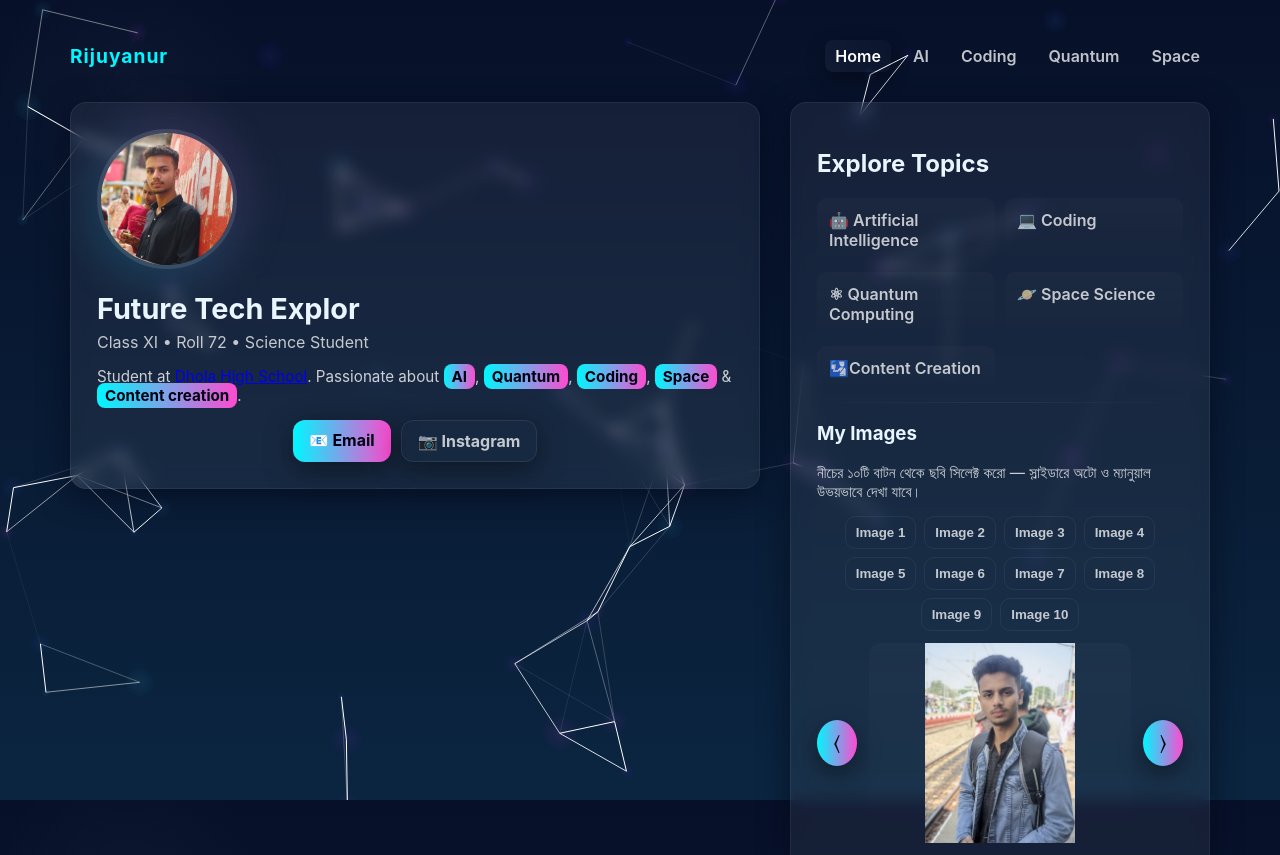
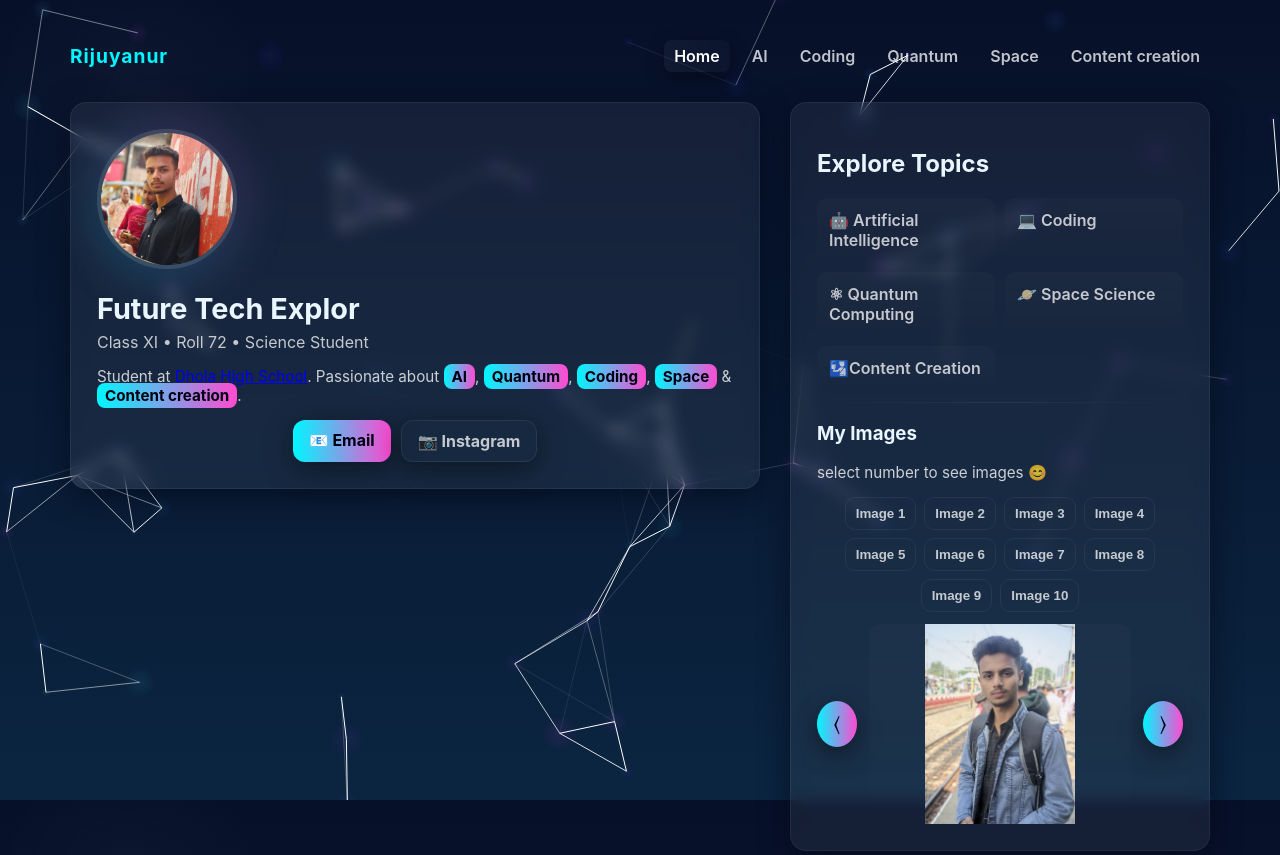
Before and after one commit to rijuyan07/riju-tech-vision, a plain HTML site: page index.html in a window 1280 px wide. Shown: the top 855 px of the page. Drawn offline with Linux system fonts and the light colour scheme.

Commit message:
Update index.html

```diff
--- a/index.html
+++ b/index.html
@@ -21,6 +21,7 @@
         <a href="coding.html" class="nav-link">Coding</a>
         <a href="quantum.html" class="nav-link">Quantum</a>
         <a href="space.html" class="nav-link">Space</a>
+        <a herf="content.html" class="nav-link">Content creation</a>
       </div>
     </nav>
 
@@ -55,7 +56,7 @@
         <hr class="soft">
 
         <h3>My Images</h3>
-        <p class="muted">নীচের ১০টি বাটন থেকে ছবি সিলেক্ট করো — স্লাইডারে অটো ও ম্যানুয়াল উভয়ভাবে দেখা যাবে।</p>
+        <p class="muted">select number to see images 😊</p>
 
         <div class="img-buttons" id="imgButtons">
           <!-- Buttons generated by JS for 10 images -->
```
